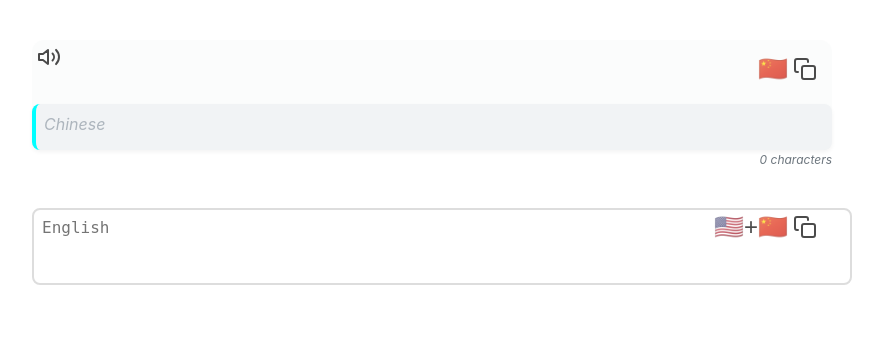
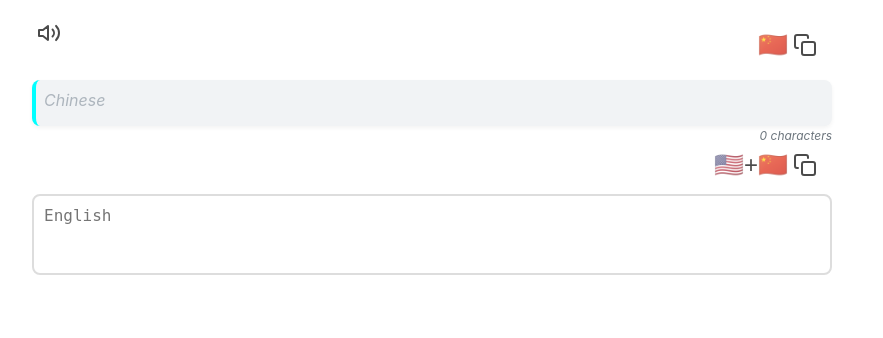
Before and after one commit to qwertypants/real-time-translator, a Flask app: page / in a window 1280 px wide. Shown: the top 338 px of the page, without its empty margins (208-1091 px from the left). Run offline with Flask 3, Linux system fonts and the light colour scheme.

Commit message:
style update

```diff
--- a/static/css/style.css
+++ b/static/css/style.css
@@ -10,21 +10,18 @@ body {
     background-color: var(--primary-white);
     color: var(--primary-black);
     font-family: -apple-system, BlinkMacSystemFont, "Segoe UI", Roboto, Helvetica, Arial, sans-serif;
-    padding: 0;
+    padding: 0.5em;
     line-height: 1.6;
 }
 
 .translation-container {
     max-width: 800px;
     margin: 0 auto;
-    padding: calc(var(--spacing-unit) * 2);
 }
 
 .text-section {
     position: relative;
     margin-bottom: calc(var(--spacing-unit) * 3);
-    /*padding: var(--spacing-unit);*/
-    background-color: rgba(248, 249, 250, 0.5);
     border-radius: 12px;
 }
 
@@ -95,9 +92,9 @@ body {
     border-radius: 8px;
     resize: none;
     font-size: 16px;
-    padding: calc(var(--spacing-unit) * 0.5);
-    width: 100%;
-    margin-top: 10px;
+    padding: 10px;
+    width: 97%;
+    margin-top: 20px;
 }
 
 .form-control:focus {
@@ -185,20 +182,15 @@ input:checked + .toggle-slider:before {
 }
 
 @media (max-width: 576px) {
-    .translation-container {
-        padding: 10px;
+
+    .form-control {
+        width: 90%
     }
 
     .text-display {
         min-height: 50px;
         padding: 10px;
         /*font-size: 14px;*/
-    }
-
-    .form-control {
-        /*font-size: 14px;*/
-        /*padding: 10px;*/
-
     }
 
     .toggle-label {
@@ -276,6 +268,9 @@ input:checked + .toggle-slider:before {
     opacity: 1;
 }
 
+#copyButton {
+    top: -25%;
+}
 #copyButton,
 #copyTranslationButton {
     font-size:1.5em;
```
